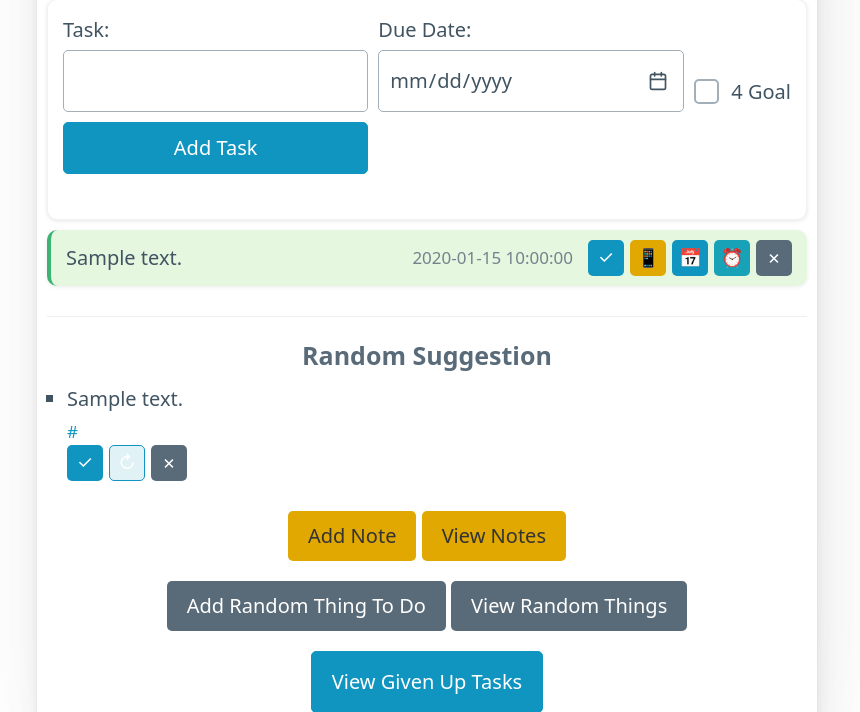
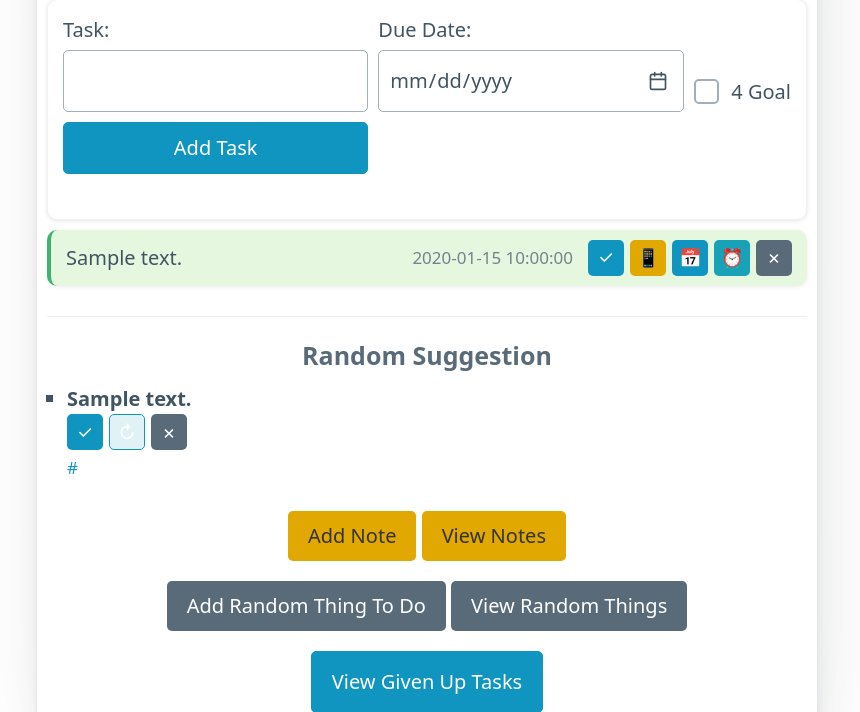
Before and after one commit to rjtavares/Melga, a Flask app: template templates/index.html in a window 1280 px wide. Shown: the part 487-1199 px from the top of the page, without its empty margins (213-1073 px from the left). Run offline with Flask 2, Linux system fonts and the light colour scheme; the template is opened without the code that fills it: most values are stand-ins (such as "Sample title", 1, 10 or a date in 2020); some libraries are stand-ins or nearby versions.

Commit message:
feat: enhance random suggestion UI with improved layout and task actions

```diff
--- a/templates/index.html
+++ b/templates/index.html
@@ -95,21 +95,10 @@
             {% if random_thing %}
             <div id="random-thing-container" class="random-thing-container">
                 <h4 class="random-thing-header">Random Suggestion</h4>
-                <ul>
-                    <li class="card {% if random_thing.completed %}completed{% endif %}" id="random-thing-{{ random_thing.id }}">
+                <ul>                    <li class="card {% if random_thing.completed %}completed{% endif %}" id="random-thing-{{ random_thing.id }}">
                         <div class="task-info">
-                            <span class="random-thing-description">{{ random_thing.description }}</span>
-                            {% if random_thing.link %}
-                            <div class="random-thing-link">
-                                <a href="{{ random_thing.link }}" target="_blank" rel="noopener noreferrer">{{ random_thing.link }}</a>
-                            </div>
-                            {% endif %}
-                            {% if random_thing.completed %}
-                            <div class="completion-date">
-                                Completed on: {{ random_thing.completion_date_display }}
-                            </div>
-                            {% endif %}
-                        </div>
+                            <div class="task-header">
+                                <strong class="task-description">{{ random_thing.description }}</strong>
                                 <div class="task-actions">
                                     <button class="btn toggle-btn"
                                             hx-post="/random/toggle/{{ random_thing.id }}"
@@ -132,6 +121,18 @@
                                             hx-confirm="Are you sure you want to delete this suggestion?">
                                         ✗
                                     </button>
+                                </div>
+                            </div>
+                            {% if random_thing.link %}
+                            <div class="random-thing-link">
+                                <a href="{{ random_thing.link }}" target="_blank" rel="noopener noreferrer">{{ random_thing.link }}</a>
+                            </div>
+                            {% endif %}
+                            {% if random_thing.completed %}
+                            <div class="completion-date">
+                                Completed on: {{ random_thing.completion_date_display }}
+                            </div>
+                            {% endif %}
                         </div>
                     </li>
                 </ul>
```
Lines whose indentation alone changed are shown as unchanged.
